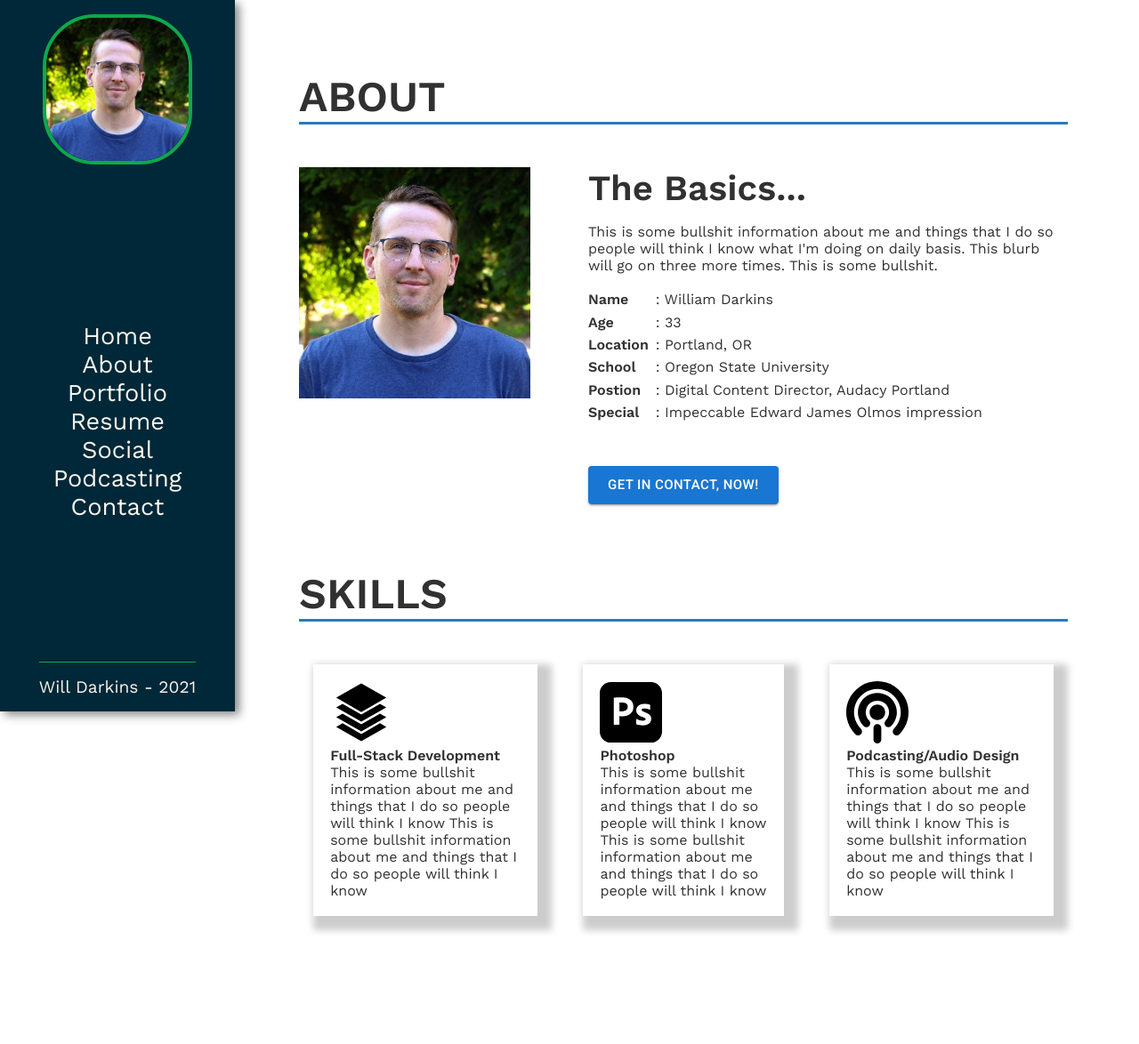
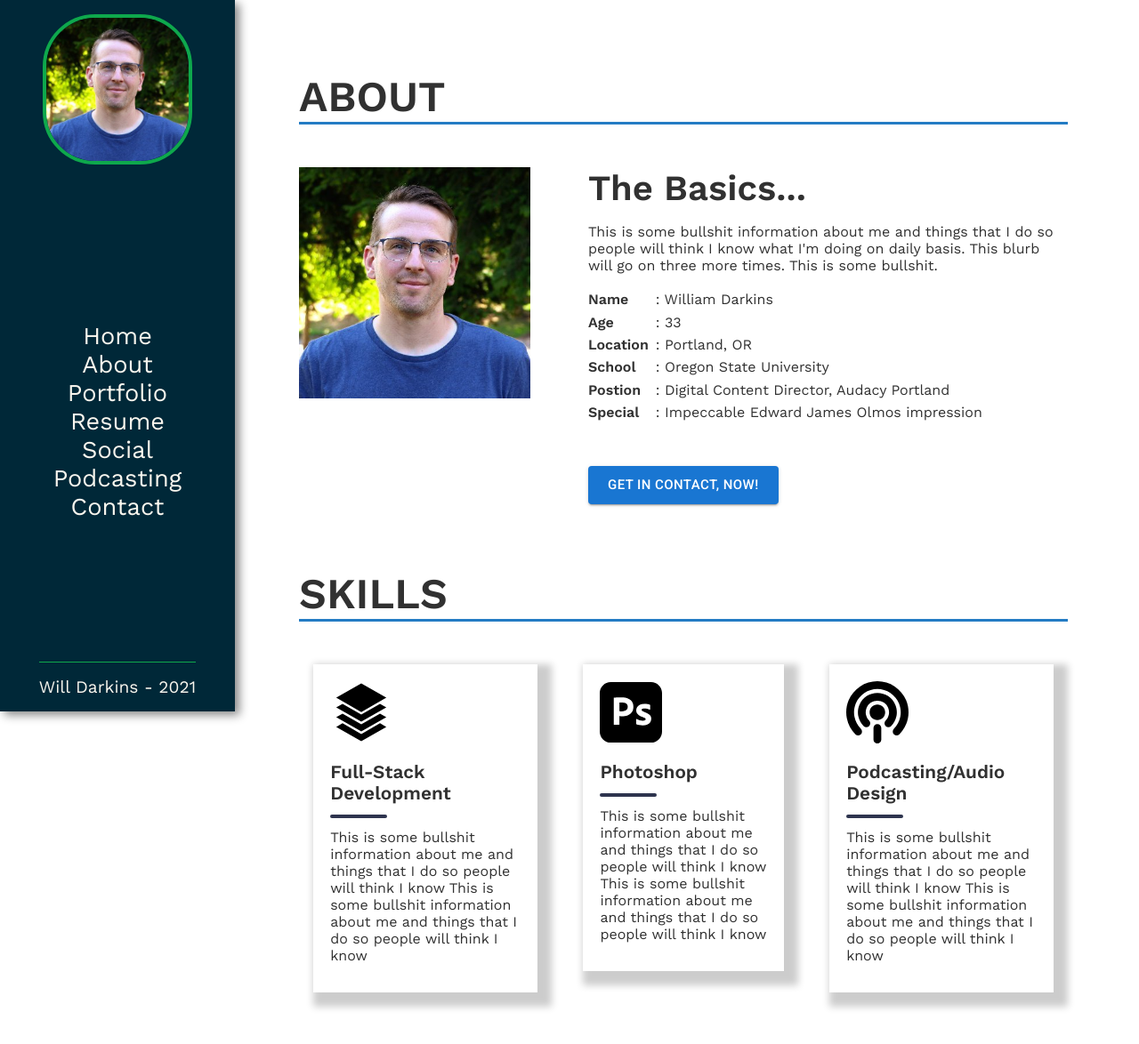
Before and after one commit to willdarkins/portfolio_darkins, a React (Create React App) app: page /about in a window 1280 px wide. Shown: the top 1174 px of the page at 89% size. Built offline with nearby package versions, Linux system fonts and the light colour scheme; a web font is replaced by a local one.

Commit message:
messed around with styles a bit more

```diff
--- a/src/Components/ServiceCard.js
+++ b/src/Components/ServiceCard.js
@@ -10,6 +10,25 @@ const CardStyles = styled.div`
     }
     .container:hover{
         box-shadow: 0 8px 16px 0 rgba(0,0,0,0.2);
+    }
+    h4{
+        font-size: 1.3rem;
+        padding: 1rem 0;
+        position: relative;
+        &::after{
+            content: '';
+            width: 4rem;
+            background-color: var(--background);
+            height: 4px;
+            position: absolute;
+            left: 0;
+            bottom: 0;
+            border-radius: 10px;
+        }
+    }
+    p{
+        padding: .8rem 0    ;
+
     }
 `
 
```
Also changed, not shown: src/Images/photoshop.svg.
